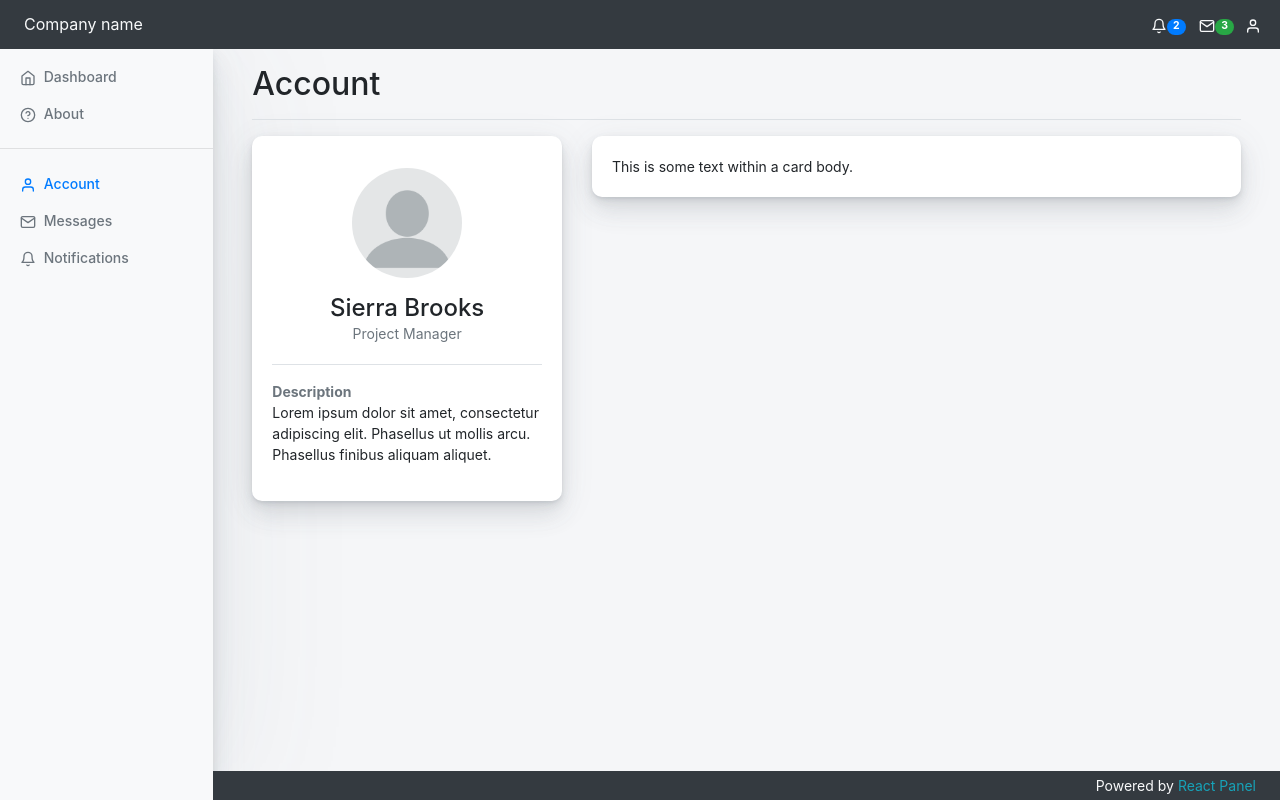
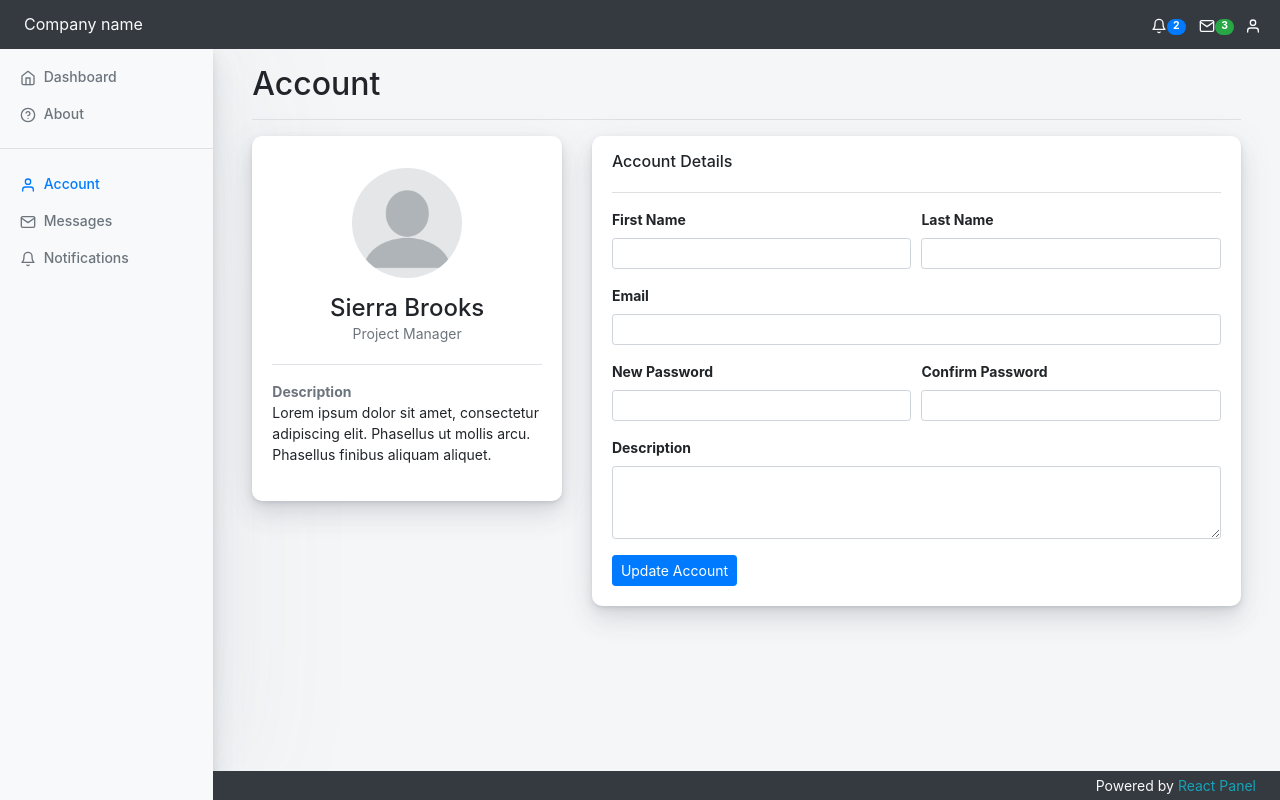
Before and after one commit to darragh3277/react_panel, a React (Create React App) app: page /account in a window 1280 px wide. Built offline with nearby package versions, Linux system fonts and the light colour scheme.

Commit message:
add account details card

```diff
--- a/src/components/main/cards/account_details/AccountDetails.js
+++ b/src/components/main/cards/account_details/AccountDetails.js
@@ -4,9 +4,46 @@ class AccountDetails extends React.Component {
     render () {
         return (
             <>
-                <div className="card">
-                    <div className="card-body">
-                        This is some text within a card body.
+                <div className="card card-small">
+                    <div className="card-body pt-1">
+                        <div className="card-header px-0">
+                            <h6>Account Details</h6>
+                        </div>
+                        <form className="pt-3">
+                        <div class="form-row">
+                                <div class="form-group col-md-6">
+                                    <label className="font-weight-bold" for="firstName">First Name</label>
+                                    <input type="text" id="firstName" class="form-control form-control-sm" />
+                                </div>
+                                <div class="form-group col-md-6">
+                                    <label className="font-weight-bold" for="lastName">Last Name</label>
+                                    <input type="text" id="lastName" class="form-control form-control-sm" />
+                                </div>
+                            </div>
+                            <div class="form-row">
+                                <div class="form-group col">
+                                    <label className="font-weight-bold" for="email">Email</label>
+                                    <input type="email" id="email" class="form-control form-control-sm" />
+                                </div>
+                            </div>
+                            <div class="form-row">
+                                <div class="form-group col-md-6">
+                                    <label className="font-weight-bold" for="new_password">New Password</label>
+                                    <input type="password" id="new_password" class="form-control form-control-sm" />
+                                </div>
+                                <div class="form-group col-md-6">
+                                    <label className="font-weight-bold" for="old_password">Confirm Password</label>
+                                    <input type="password" id="old_password" class="form-control form-control-sm" />
+                                </div>
+                            </div>
+                            <div class="form-row">
+                                <div class="form-group col">
+                                    <label className="font-weight-bold" for="description">Description</label>
+                                    <textarea class="form-control form-control-sm" id="description" rows="3"></textarea>
+                                </div>
+                            </div>
+                            <button class="btn btn-primary btn-sm">Update Account</button>
+                        </form>
                     </div>
                 </div>
             </>
```
